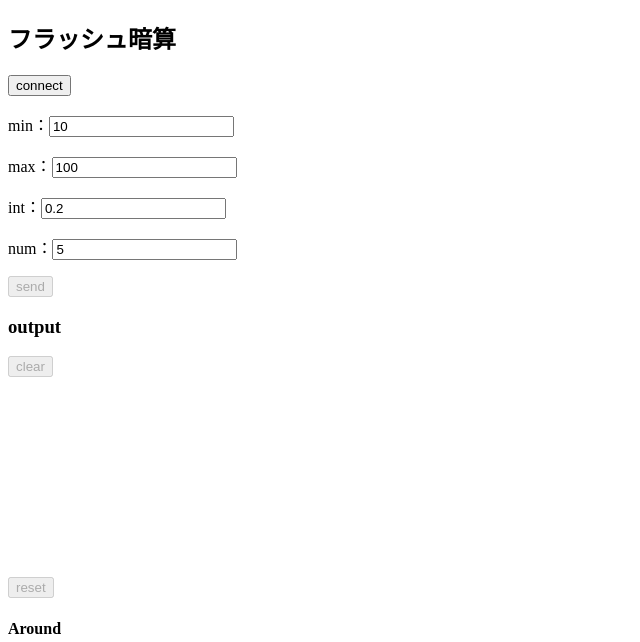
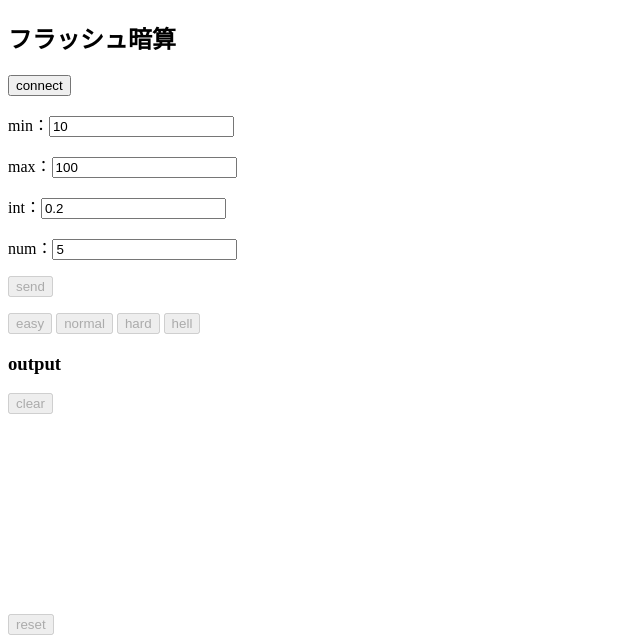
Before and after one commit to hitto-hub/monocle-t, a plain HTML site: page index.html in a window 1280 px wide. Shown: the top 642 px of the page, without its empty margins (0-640 px from the left). Drawn offline with Linux system fonts and the light colour scheme; no server answers.

Commit message:
難易度追加

```diff
--- a/index.html
+++ b/index.html
@@ -26,6 +26,10 @@
       <p><button type="button" onclick="send()" disabled="" id="">send</button></p>
     </form>
     <!-- <button onclick="send()" disabled="">send</button> -->
+    <button type="button" onclick="easy()" disabled="" id="easy">easy</button>
+    <button type="button" onclick="normal()" disabled="" id="normal">normal</button>
+    <button type="button" onclick="hard()" disabled="" id="hard">hard</button>
+    <button type="button" onclick="hell()" disabled="" id="hell">hell</button>
   </div>
   <div>
     <h3>
--- a/src/main.js
+++ b/src/main.js
@@ -51,3 +51,30 @@ function showOutput(r) {
   document.querySelector("#output").innerText
     += r.replace('OK', '').slice(0, -3) // -3 to remove the \r\n
 }
+function easy() {
+  document.getElementById("max").value = 10;
+  document.getElementById("min").value = 1;
+  document.getElementById("int").value = 1;
+  document.getElementById("num").value = 5;
+}
+
+function normal() {
+  document.getElementById("max").value = 10;
+  document.getElementById("min").value = 1;
+  document.getElementById("int").value = 0.5;
+  document.getElementById("num").value = 5;
+}
+
+function hard() {
+  document.getElementById("max").value = 100;
+  document.getElementById("min").value = 1;
+  document.getElementById("int").value = 0.3;
+  document.getElementById("num").value = 5;
+}
+
+function hell() {
+  document.getElementById("max").value = 100;
+  document.getElementById("min").value = 1;
+  document.getElementById("int").value = 0.1;
+  document.getElementById("num").value = 10;
+}
```
